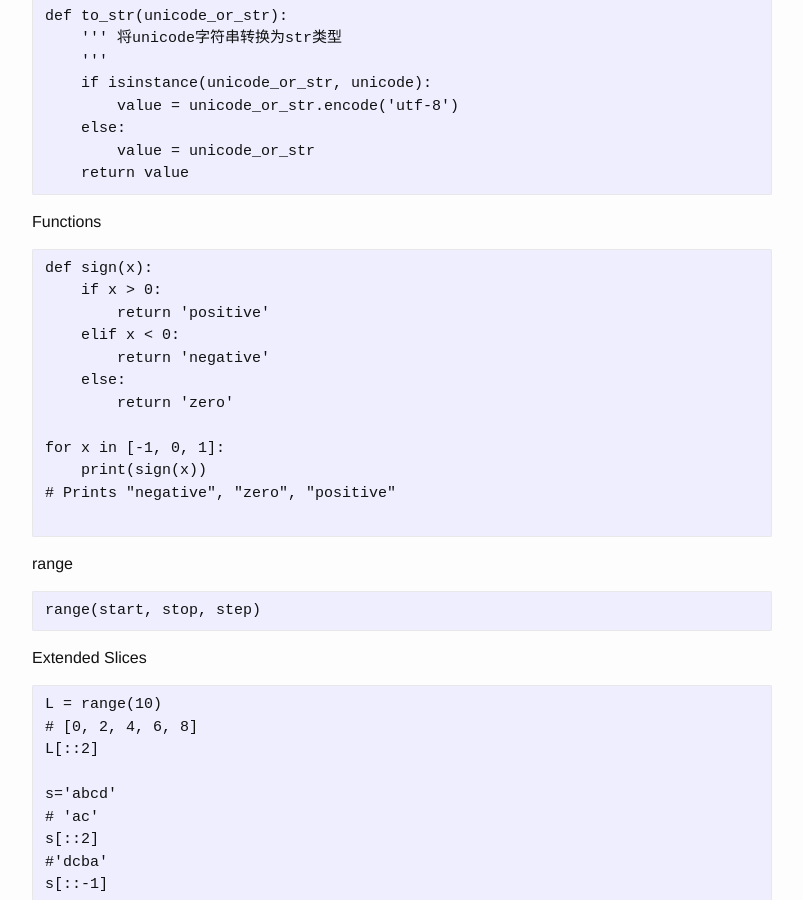
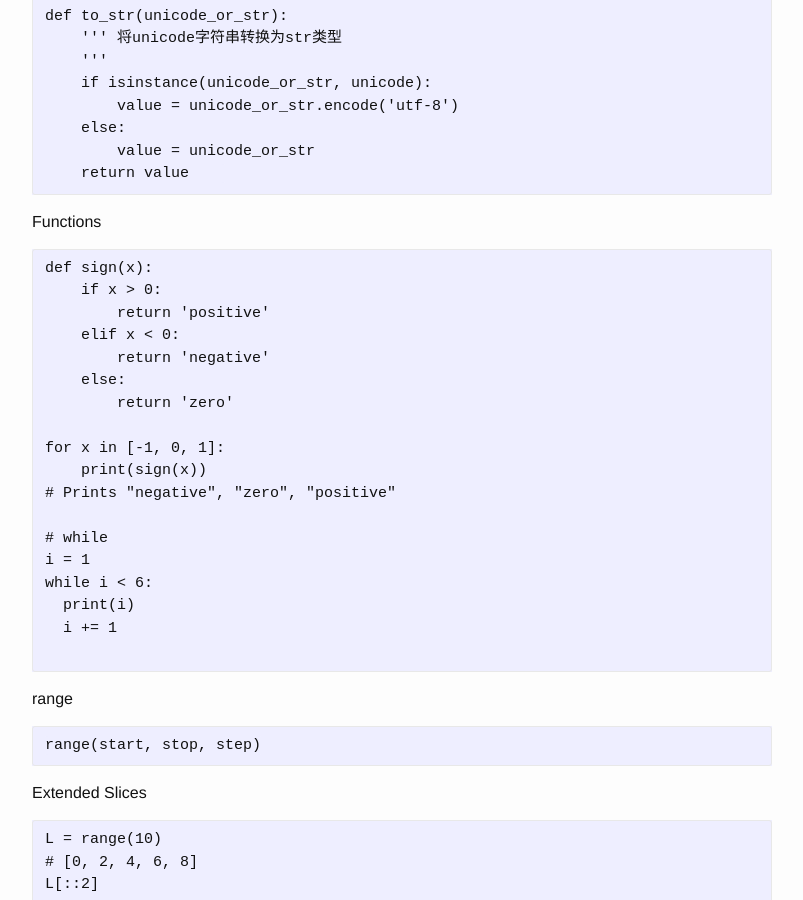
Before and after one commit to josephstalin117/josephstalin117.github.io, a Jekyll site: the page built from _posts/2017-08-10-python.markdown, in a window 1280 px wide and 900 px high, scrolled down 445 px. Shown: the whole window, without its empty margins (238-1041 px from the left). Built offline with Jekyll 4.4.1, drawn with Linux system fonts in a browser that asks for light colours.

Commit message:
add while

````diff
--- a/_posts/2017-08-10-python.markdown
+++ b/_posts/2017-08-10-python.markdown
@@ -41,7 +41,14 @@ for x in [-1, 0, 1]:
     print(sign(x))
 # Prints "negative", "zero", "positive"
 
+# while
+i = 1
+while i < 6:
+  print(i)
+  i += 1
+
 ```
+
 range
 ```
 range(start, stop, step)
````
